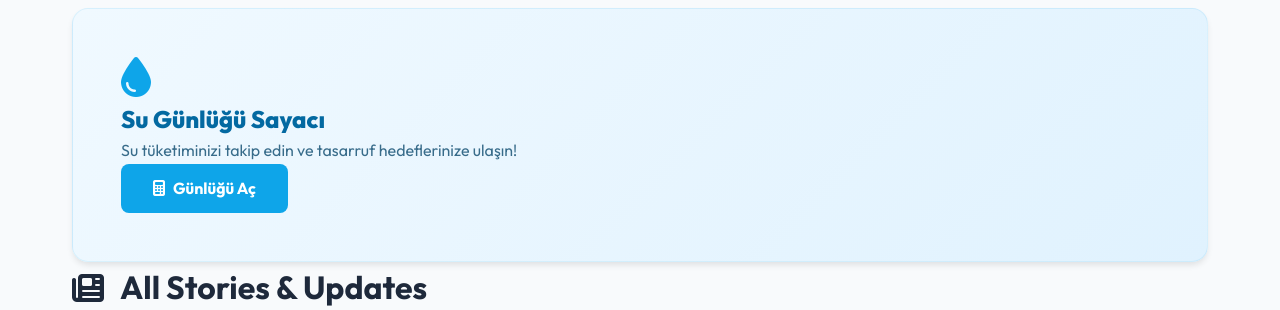
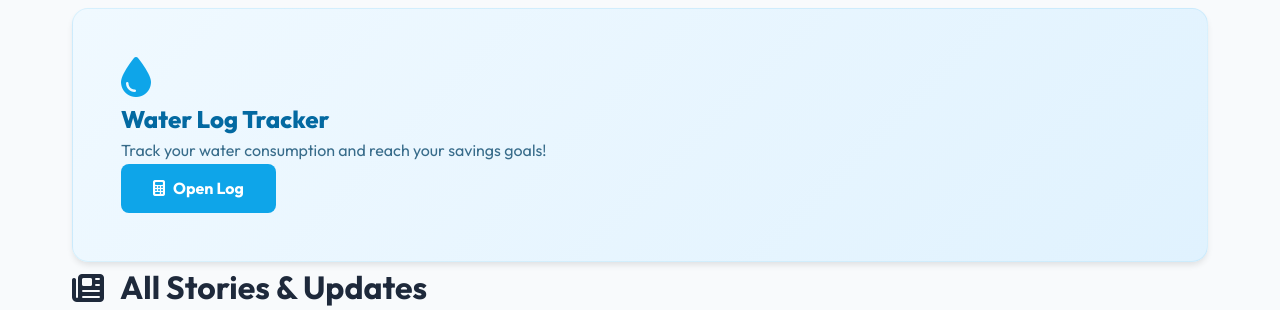
Before and after one commit to EnesBattalOk/projectWebsite, a Flask app: page / in a window 1280 px wide. Shown: the part 1126-1436 px from the top of the page. Run offline with Flask 3, Linux system fonts and the light colour scheme; data comes from the database, SQL or seed files in the repository.

Commit message:
Translate water diary to english, increase button margin, remove logo underline

```diff
--- a/templates/index.html
+++ b/templates/index.html
@@ -163,12 +163,11 @@
             <div class="water-cta-content"
                 style="background: linear-gradient(135deg, #f0f9ff 0%, #e0f2fe 100%); border-radius: 1rem; padding: 3rem; box-shadow: 0 4px 6px -1px rgb(0 0 0 / 0.1); border: 1px solid rgba(14, 165, 233, 0.1);">
                 <i class="fas fa-droplet text-primary mb-3" style="font-size: 2.5rem; color: #0ea5e9 !important;"></i>
-                <h2 style="color: #0369a1; font-weight: 800;">Su Günlüğü Sayacı</h2>
-                <p style="color: #0c4a6e; opacity: 0.8;">Su tüketiminizi takip edin ve tasarruf hedeflerinize ulaşın!
-                </p>
-                <a href="{{ url_for('water_diary') }}" class="btn btn-primary btn-lg mt-3"
+                <h2 style="color: #0369a1; font-weight: 800;">Water Log Tracker</h2>
+                <p style="color: #0c4a6e; opacity: 0.8;">Track your water consumption and reach your savings goals!</p>
+                <a href="{{ url_for('water_diary') }}" class="btn btn-primary btn-lg mt-4"
                     style="background-color: #0ea5e9; border: none; padding: 0.75rem 2rem; border-radius: 0.5rem; font-weight: 700;">
-                    <i class="fas fa-calculator me-2"></i> Günlüğü Aç
+                    <i class="fas fa-calculator me-2"></i> Open Log
                 </a>
             </div>
         </div>
```
